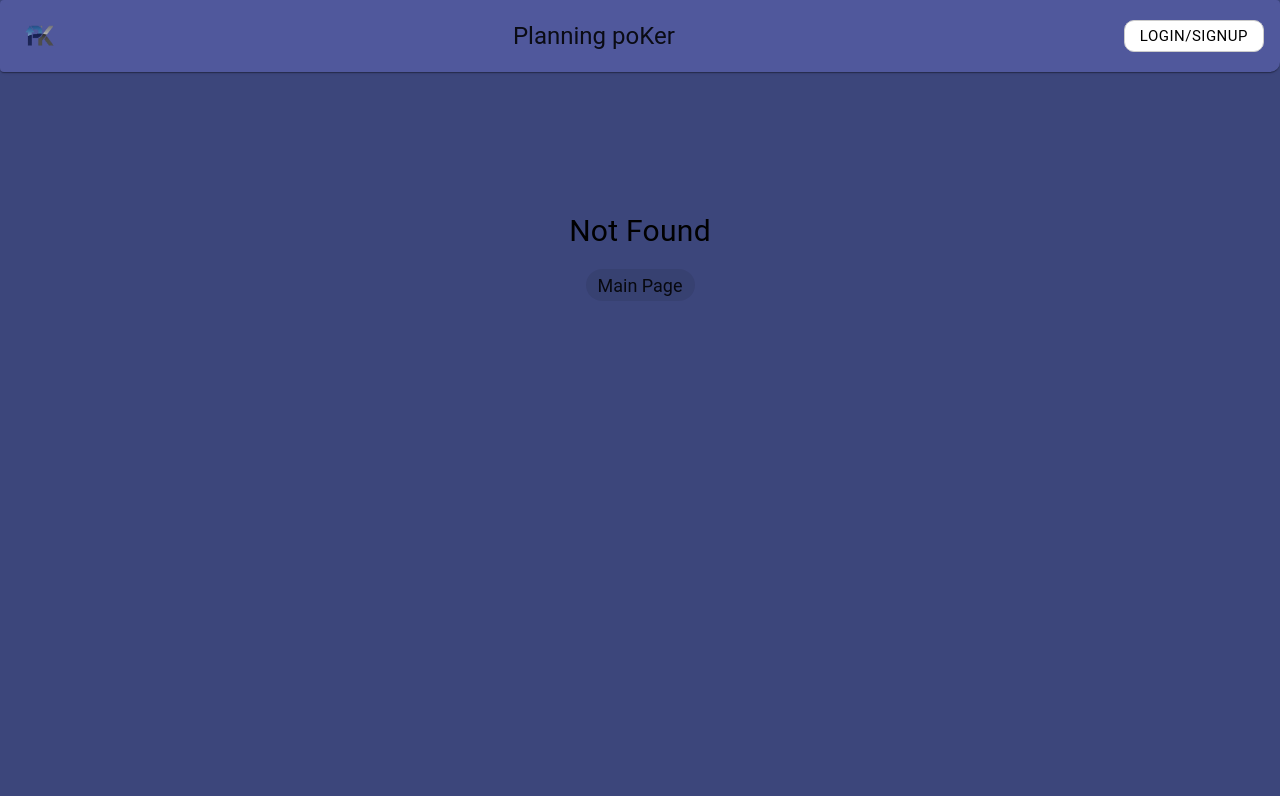
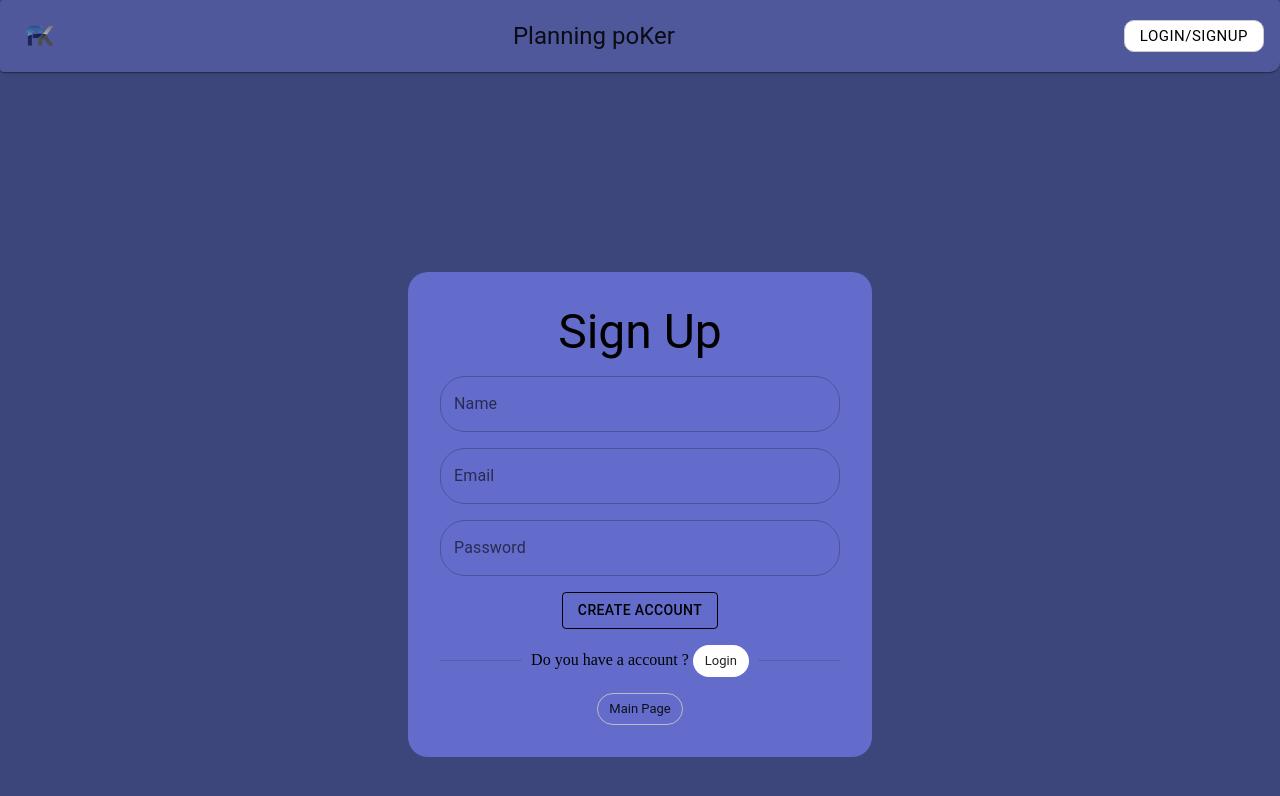
Before and after one commit to Mahdilvl20/planning-poker, a React (Vite) app in the folder planning-poker-frontend/: page /signup in a window 1280 px wide. Before the commit this address had no page. Shown: the top 796 px of the page. Built offline with nearby package versions, Linux system fonts and the light colour scheme; some icons are missing.

Commit message:
design signUp page

```diff
--- a/planning-poker-frontend/src/view/mainroutes.tsx
+++ b/planning-poker-frontend/src/view/mainroutes.tsx
@@ -6,7 +6,7 @@ import Withoutheader from "./pages/header/withoutheader.tsx";
 
 
 
-
+const SignUpPage = lazy(() => import("./pages/SignUp"));
 const LandingPage = lazy(() => import("./pages/landing/index.tsx"));
 // @ts-ignore
 const Room=lazy(()=>import("./pages/room/index.tsx"));
@@ -27,6 +27,14 @@ const mainRoutes =createBrowserRouter ([
                     <LandingPage/>
                     </Loader>
                 )
+            },
+            {
+              path:'/signup',
+              element: (
+                  <Loader>
+                      <SignUpPage/>
+                  </Loader>
+              )
             },
             {
                 path:'*',
--- /dev/null
+++ b/planning-poker-frontend/src/view/pages/SignUp/index.tsx
@@ -0,0 +1,98 @@
+import {Box,TextField,Typography,Button,Divider,Chip} from '@mui/material';
+import {useNavigate} from "react-router-dom";
+
+
+export default function SignUpPage(){
+    const Navigate= useNavigate();
+    const handleOnLoginClick = ()=>{
+        Navigate('/login');
+        window.location.reload();
+    }
+    const handleMainPageClick = ()=>{
+        Navigate('/');
+        window.location.reload();
+    }
+    return (
+        <Box sx={{
+            position: 'fixed',
+            display:'flex',
+            width:'100%',
+            mt:{xs:15,sm:25},
+            alignItems:'center',
+            justifyContent:'center',
+        }}>
+            <Box sx={{
+                width: '400px',
+                display:'flex',
+                flexDirection:'column',
+                justifyContent:'center',
+                alignItems:'center',
+                gap:2,
+                p:4,
+                backgroundColor: '#636CCB',
+                borderRadius:'20px',
+
+            }}>
+                <Typography variant={'h3'}>Sign Up</Typography>
+                <TextField
+                    variant="outlined"
+                    label="Name"
+                    type="text"
+                    fullWidth
+                    sx={{
+                        borderRadius: '10px',
+                        '& .MuiOutlinedInput-root': {
+                            '& fieldset': { borderRadius: '25px' },
+                            '&.Mui-focused fieldset': { borderColor: 'white' },
+                        },
+                        '& .MuiInputLabel-root.Mui-focused': {
+                            color: 'white',
+                        },
+                    }}
+                />
+                <TextField
+                    variant="outlined"
+                    label="Email"
+                    type="email"
+                    fullWidth
+                    sx={{
+                        borderRadius: '10px',
+                        '& .MuiOutlinedInput-root': {
+                            '& fieldset': { borderRadius: '25px' },
+                            '&.Mui-focused fieldset': { borderColor: 'white' },
+                        },
+                        '& .MuiInputLabel-root.Mui-focused': {
+                            color: 'white',
+                        },
+                    }}
+                />
+                <TextField
+                    variant="outlined"
+                    label="Password"
+                    type="password"
+                    fullWidth
+                    sx={{
+                        borderRadius: '10px',
+                        '& .MuiOutlinedInput-root': {
+                            '& fieldset': { borderRadius: '25px' },
+                            '&.Mui-focused fieldset': { borderColor: 'white' },
+                        },
+                        '& .MuiInputLabel-root.Mui-focused': {
+                            color: 'white',
+                        },
+                    }}
+                />
+                <Button variant={'outlined'} sx={{
+                    color:'black',
+                    borderColor:'black',
+                }}>
+                    Create Account
+                </Button>
+                <Divider sx={{width: '100%'}}>
+                    Do you have a account ? {<Chip label={'Login'} onClick={handleOnLoginClick} sx={{backgroundColor:'white'}}/>}
+                </Divider>
+                <Chip variant={'outlined'} label={'Main Page'} onClick={handleMainPageClick}/>
+            </Box>
+        </Box>
+    )
+}
```
Also changed, not shown: planning-poker-frontend/src/view/pages/Login/index.tsx (added).
